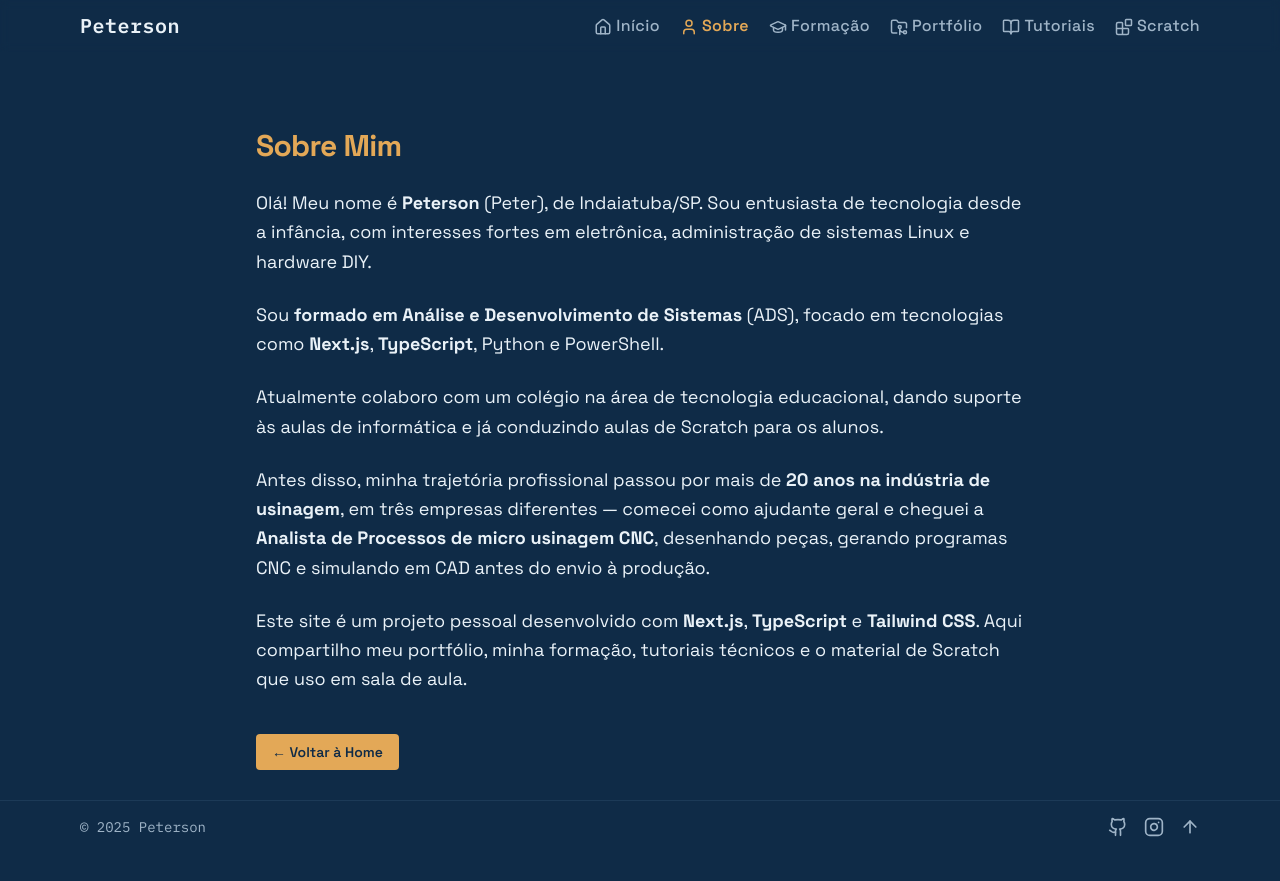
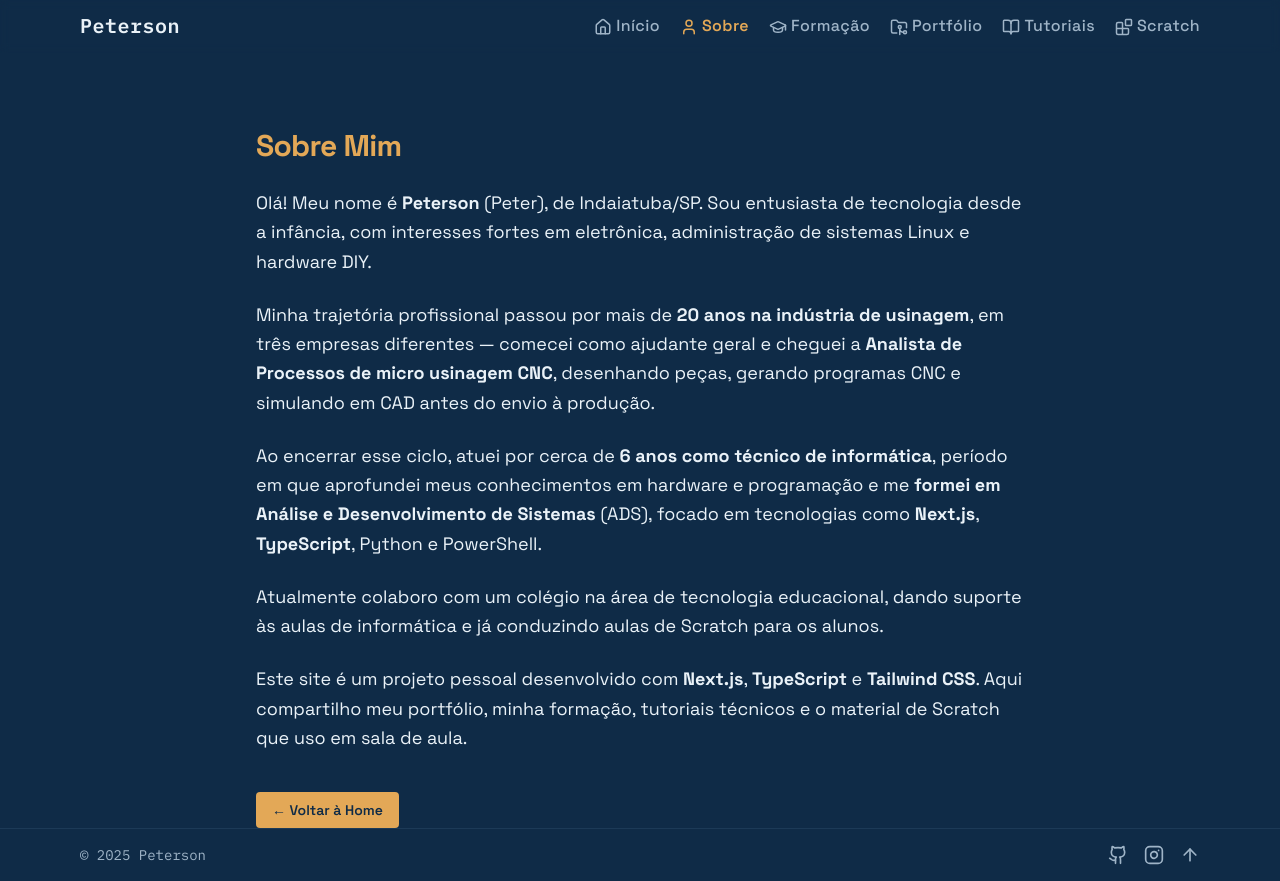
Before and after one commit to petersonros/website, a Next.js app: page /sobre in a window 1280 px wide. Before the commit the page ends 853 px from the top, so only its background shows below. Built offline with nearby package versions, Linux system fonts and the light colour scheme.

Commit message:
fix: header

```diff
--- a/src/app/sobre/page.tsx
+++ b/src/app/sobre/page.tsx
@@ -27,7 +27,19 @@ export default function SobrePage() {
         </p>
 
         <p className="text-lg leading-relaxed">
-          Sou <strong>formado em Análise e Desenvolvimento de Sistemas</strong>{" "}
+          Minha trajetória profissional passou por mais de{" "}
+          <strong>20 anos na indústria de usinagem</strong>, em três empresas
+          diferentes — comecei como ajudante geral e cheguei a{" "}
+          <strong>Analista de Processos de micro usinagem CNC</strong>,
+          desenhando peças, gerando programas CNC e simulando em CAD antes do
+          envio à produção.
+        </p>
+
+        <p className="text-lg leading-relaxed">
+          Ao encerrar esse ciclo, atuei por cerca de{" "}
+          <strong>6 anos como técnico de informática</strong>, período em que
+          aprofundei meus conhecimentos em hardware e programação e me{" "}
+          <strong>formei em Análise e Desenvolvimento de Sistemas</strong>{" "}
           (ADS), focado em tecnologias como <strong>Next.js</strong>,{" "}
           <strong>TypeScript</strong>, Python e PowerShell.
         </p>
@@ -36,15 +48,6 @@ export default function SobrePage() {
           Atualmente colaboro com um colégio na área de tecnologia
           educacional, dando suporte às aulas de informática e já conduzindo
           aulas de Scratch para os alunos.
-        </p>
-
-        <p className="text-lg leading-relaxed">
-          Antes disso, minha trajetória profissional passou por mais de{" "}
-          <strong>20 anos na indústria de usinagem</strong>, em três empresas
-          diferentes — comecei como ajudante geral e cheguei a{" "}
-          <strong>Analista de Processos de micro usinagem CNC</strong>,
-          desenhando peças, gerando programas CNC e simulando em CAD antes do
-          envio à produção.
         </p>
 
         <p className="text-lg leading-relaxed">
--- a/src/components/layout/Header.tsx
+++ b/src/components/layout/Header.tsx
@@ -23,10 +23,8 @@ export function Header() {
 
   return (
     <header
-      className={`fixed top-0 left-0 w-full z-50 transition-all backdrop-blur-sm ${
-        isScrolled
-          ? "bg-background/80 border-b border-border"
-          : "bg-transparent"
+      className={`fixed top-0 left-0 w-full z-50 transition-colors backdrop-blur-sm bg-background/90 border-b ${
+        isScrolled ? "border-border" : "border-transparent"
       }`}
     >
       <div className="text-foreground max-w-6xl mx-auto px-4 py-3 flex justify-between items-center">
--- a/src/styles/scratch.css
+++ b/src/styles/scratch.css
@@ -3,9 +3,10 @@
 /*
  * Seção Scratch quebra o padrão de propósito (CONTEXTO §10/§9.1): fundo claro
  * com a mesma textura pontilhada do resto do site (versão clara, como o
- * editor original do Scratch), cards com silhueta real de peça Scratch
- * (entalhe no topo, tab de encaixe embaixo), nas cores oficiais das
- * categorias do Scratch.
+ * editor original do Scratch), cards simples (cantos arredondados normais —
+ * a silhueta de peça Scratch com entalhe/tab foi abandonada, não ficou com
+ * aparência realista o suficiente) nas cores oficiais das categorias do
+ * Scratch.
  */
 
 .scratch-panel {
@@ -20,35 +21,10 @@
 }
 
 .scratch-block {
-  position: relative;
-  border-radius: 16px;
+  border-radius: 1rem;
   padding: 1.5rem 1.25rem 1.75rem;
   color: #ffffff;
   box-shadow: inset 0 -3px 0 rgba(0, 0, 0, 0.2);
-}
-
-/* Entalhe no topo (encaixe de cima) */
-.scratch-block::before {
-  content: "";
-  position: absolute;
-  top: -12px;
-  left: 24px;
-  width: 44px;
-  height: 12px;
-  background: inherit;
-  border-radius: 6px 6px 0 0;
-}
-
-/* Tab de encaixe embaixo */
-.scratch-block::after {
-  content: "";
-  position: absolute;
-  bottom: -12px;
-  left: 24px;
-  width: 44px;
-  height: 12px;
-  background: inherit;
-  border-radius: 0 0 6px 6px;
 }
 
 /* Cores oficiais das categorias do Scratch */
```
